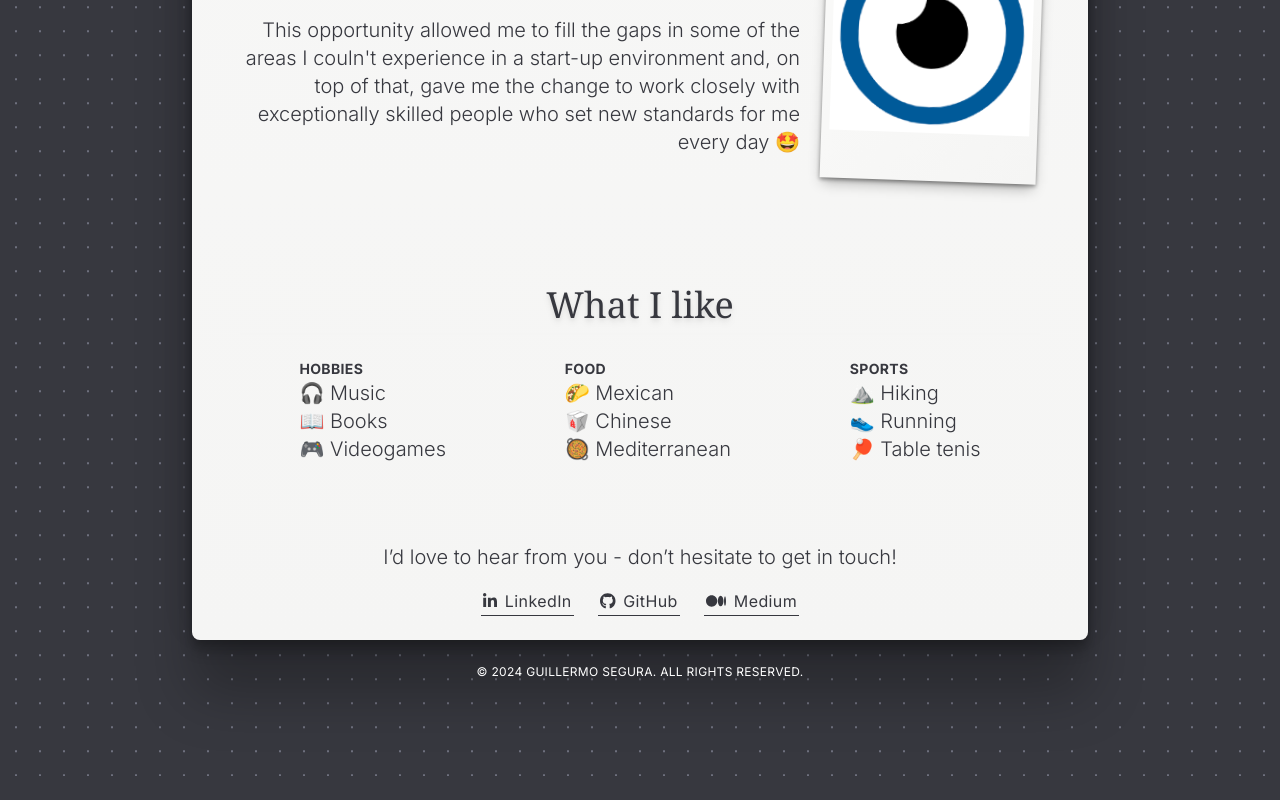
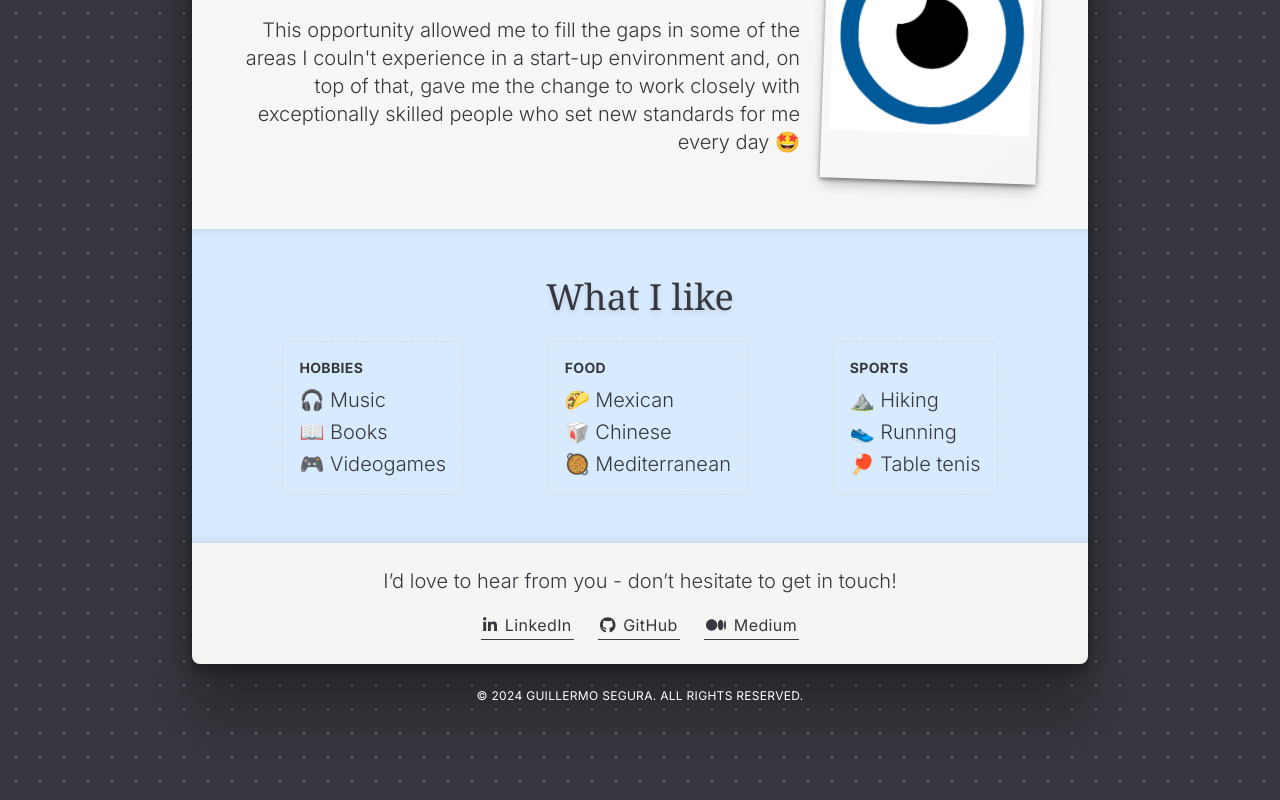
Before and after one commit to guillermo-segura/guillermo-segura.github.io, a Next.js app: page /traits in a window 1280 px wide. Shown: the part 4004-4804 px from the top of the page. Before the commit the page ends 4780 px from the top, so only its background shows below. Built offline with nearby package versions, Linux system fonts and the light colour scheme.

Commit message:
refactor: update card section

```diff
--- a/src/app/blog/page.tsx
+++ b/src/app/blog/page.tsx
@@ -8,7 +8,7 @@ export default function Page() {
     <>
       <CardHeader header={content.header} />
 
-      <CardSection blue spaceY={6}>
+      <CardSection blue withShadow spaceY={6}>
         <Text variant="subtext">{content.content[1]}</Text>
       </CardSection>
 
--- a/src/app/page.tsx
+++ b/src/app/page.tsx
@@ -8,7 +8,7 @@ export default function Page() {
     <>
       <CardHeader header={content.header} description={content.subheader} />
 
-      <CardSection blue spaceY={6}>
+      <CardSection blue withShadow spaceY={6}>
         <Text variant="subtext">{content.description}</Text>
       </CardSection>
     </>
--- a/src/app/skills/page.tsx
+++ b/src/app/skills/page.tsx
@@ -22,7 +22,7 @@ export default function Page() {
     <>
       <CardHeader header={content.header} />
 
-      <CardSection blue spaceY={6}>
+      <CardSection blue withShadow spaceY={6}>
         <Text variant="subtext">{content.content[1]}</Text>
         <Text variant="subtext">{content.content[2]}</Text>
       </CardSection>
--- a/src/app/traits/components/JourneySection.tsx
+++ b/src/app/traits/components/JourneySection.tsx
@@ -16,7 +16,7 @@ import {
 import content from "@/content/journey.json";
 
 const JourneySectionRaw = () => (
-  <CardSection>
+  <CardSection spaceY={12}>
     <Slide header={content.journey[1].header}>
       <Text variant="subtext" textAlign="center">
         {content.journey[1].content[1]}
--- a/src/app/traits/components/PreferencesSection.tsx
+++ b/src/app/traits/components/PreferencesSection.tsx
@@ -1,13 +1,14 @@
 import { memo } from "react";
-import { BodyHeader, BodyListGroup } from "@/components/Body";
+import { Text } from "@/components/Text/Text";
 import { CardSection } from "@/components/Card";
+import { BodyListGroup } from "@/components/Body";
 
 import data from "@/app/traits/traits";
 import content from "@/content/traits.json";
 
 const PreferencesSectionRaw = () => (
-  <CardSection>
-    <BodyHeader>{content.sectionHeader.whatILike}</BodyHeader>
+  <CardSection withShadow blue spaceY={6}>
+    <Text variant="h3" textAlign="center">{content.sectionHeader.whatILike}</Text>
     <BodyListGroup data={data.preferences} />
   </CardSection>
 );
--- a/src/app/traits/page.tsx
+++ b/src/app/traits/page.tsx
@@ -10,7 +10,7 @@ export default function Page() {
     <>
       <CardHeader header={content.header} />
 
-      <CardSection blue spaceY={6}>
+      <CardSection blue withShadow spaceY={6}>
         <Text variant="subtext">{content.content[1]}</Text>
         <Text variant="subtext">
           {content.content[2]}
--- a/src/components/Body/BodyHeader.tsx
+++ /dev/null
@@ -1,22 +0,0 @@
-import { memo, ReactNode } from "react";
-import { Text, TextProps } from "@/components/Text/Text";
-
-const style = {
-  container: "border-b-2 border-stone-100 py-2 mb-4",
-};
-
-export interface BodyHeaderProps {
-  children: string | ReactNode;
-  textAlign?: TextProps["textAlign"];
-  description?: string;
-}
-
-const BodyHeaderRaw = ({ children, textAlign = "center" }: BodyHeaderProps) => (
-  <div className={style.container}>
-    <Text variant="h3" textAlign={textAlign}>
-      {children}
-    </Text>
-  </div>
-);
-
-export const BodyHeader = memo(BodyHeaderRaw);
--- a/src/components/Body/BodyList.tsx
+++ b/src/components/Body/BodyList.tsx
@@ -1,9 +1,21 @@
 import { memo, useCallback } from "react";
 import { Text } from "@/components/Text/Text";
+import { joinStringArrays } from "@/utils";
 
 const style = {
-  section: "list-inside",
-  article: "w-max px-4 py-2",
+  section: ["list-inside", "space-y-1"],
+  article: [
+    "w-max",
+    "p-4",
+    "border-dashed",
+    "border",
+    "border-dark-100",
+    "rounded-lg",
+    "hover:bg-white",
+    "hover:border-dark-500",
+    "space-y-2",
+    "transition-all",
+  ],
 };
 
 export interface BodyListProps {
@@ -22,9 +34,9 @@ const BodyListRaw = ({ label, items = [] }: BodyListProps) => {
   );
 
   return (
-    <article className={style.article} key={label}>
+    <article className={joinStringArrays(style.article)} key={label}>
       <Text variant="label">{label}</Text>
-      <ul className={style.section}>{items.map(renderItem)}</ul>
+      <ul className={joinStringArrays(style.section)}>{items.map(renderItem)}</ul>
     </article>
   );
 };
--- a/src/components/Body/BodyListGroup.tsx
+++ b/src/components/Body/BodyListGroup.tsx
@@ -1,8 +1,9 @@
 import { memo, useCallback } from "react";
 import { BodyList } from "./BodyList";
+import { joinStringArrays } from "@/utils";
 
 const style = {
-  listContainer: "flex flex-wrap justify-start sm:justify-around",
+  listContainer: ["flex", "flex-col", "justify-around", "items-center", "md:flex-row", "space-y-4", "md:space-y-0"],
 };
 
 export interface BodyListProps {
@@ -20,7 +21,7 @@ const BodyListGroupRaw = ({ data }: BodyListProps) => {
   );
 
   return (
-    <div className={style.listContainer}>
+    <div className={joinStringArrays(style.listContainer)}>
       {Object.keys(data).map(renderData)}
     </div>
   );
--- a/src/components/Body/index.ts
+++ b/src/components/Body/index.ts
@@ -1,3 +1,2 @@
-export { BodyHeader } from "./BodyHeader";
 export { BodyList } from "./BodyList";
 export { BodyListGroup } from "./BodyListGroup";
--- a/src/components/Card/CardSection.tsx
+++ b/src/components/Card/CardSection.tsx
@@ -6,6 +6,7 @@ type spaceY = 3 | 6 | 12;
 export interface CardSectionProps {
   children: ReactNode;
   blue?: boolean;
+  withShadow?: boolean;
   spaceY?: spaceY;
 }
 
@@ -18,18 +19,21 @@ const style = {
     `space-y-${spaceY}`,
     "overflow-hidden",
   ],
-  blue: ["bg-primary-100", "shadow-inner-xl"],
+  blue: ["bg-primary-100"],
+  shadow: ["shadow-inner-xl"],
 };
 
 const CardSectionRaw = ({
   children,
   blue = false,
+  withShadow = false,
   spaceY = 12,
 }: CardSectionProps) => (
   <section
     className={joinStringArrays(
       style.container(spaceY),
       blue ? style.blue : [],
+      withShadow ? style.shadow : [],
     )}
   >
     {children}
```
